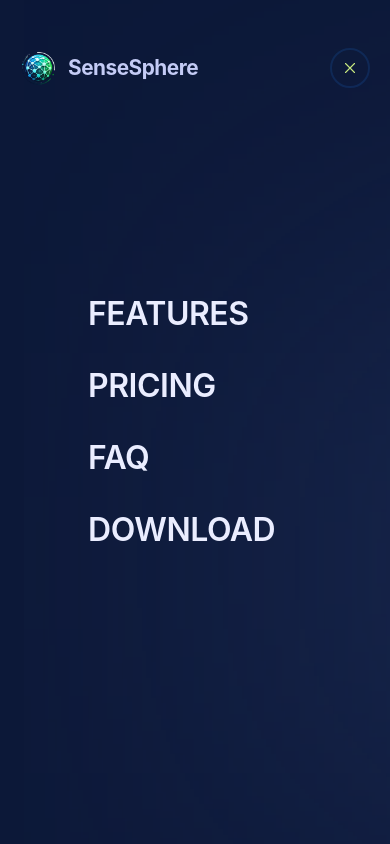
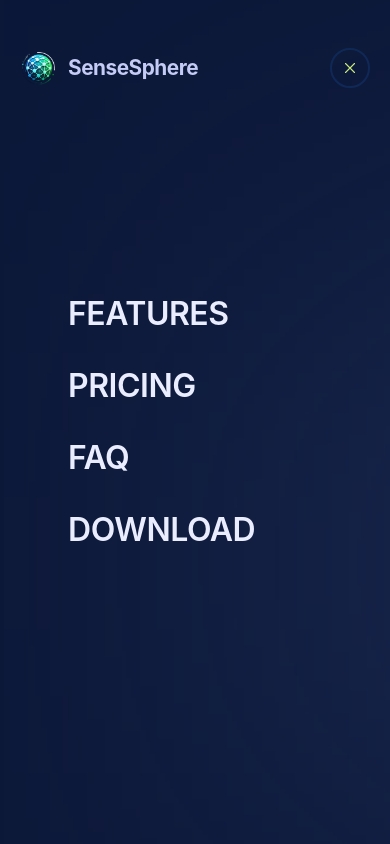
Before and after one commit to minari314159/sensesphere_SaaS, a React (Vite) app in the folder saas_web_app/: page / in a window 390 px wide. Both pictures are taken after a click on the button 350 px from the left and 68 px from the top of the page. Shown: the top 844 px of the page. Built offline with nearby package versions, Linux system fonts and the light colour scheme.

Commit message:
Update sidebar reveal

```diff
--- a/saas_web_app/src/sections/Header.jsx
+++ b/saas_web_app/src/sections/Header.jsx
@@ -31,13 +31,16 @@ const Header = () => {
 					</div>
 				</LinkScroll>
 				<div
-					className={`sidebar transition-transform duration-500 ${
-						isOpen ? "max-lg:translate-x-1" : "max-lg:translate-x-0 hidden"
+					className={`sidebar transition-transform duration-500  ${
+						isOpen
+							? "max-lg:translate-x-[-1rem]"
+							: "max-lg:translate-x-0 hidden"
 					}`}>
-					<div className=" max-lg:relative max-lg:flex max-lg:flex-col max-lg:min-h-screen max-lg:p-6 max-lg:overflow-hidden sidebar-before max-md:px-4 ">
+					<div className="max-lg:relative max-lg:flex max-lg:flex-col max-lg:min-h-screen max-lg:p-6 max-lg:overflow-hidden sidebar-before max-md:px-4">
 						<nav className="max-lg:relative max-lg:z-2 max-lg:my-auto">
 							<ul className="flex max-lg:block max-lg:px-12">
 								<li className="nav-li">
+									<div className="dot" />
 									<NavLink title="Features" isOpen={setIsOpen} />
 									<div className="dot" />
 									<NavLink title="Pricing" isOpen={setIsOpen} />
--- a/saas_web_app/src/sections/Pricing.jsx
+++ b/saas_web_app/src/sections/Pricing.jsx
@@ -34,7 +34,7 @@ const Pricing = () => {
 						/>
 					</div>
 				</div>
-				<div className="scroll-hide relative z-2 -mt-12 flex items-start max-xl:gap-5 max-xl:overflow-auto max-xl:pt-6">
+				<div className=" relative z-2 -mt-12 flex items-start max-xl:gap-3 max-xl:overflow-x-scroll max-xl:pt-6">
 					{plans.map((plan, index) => {
 						const Icon = plan.icon;
 						return (
```
